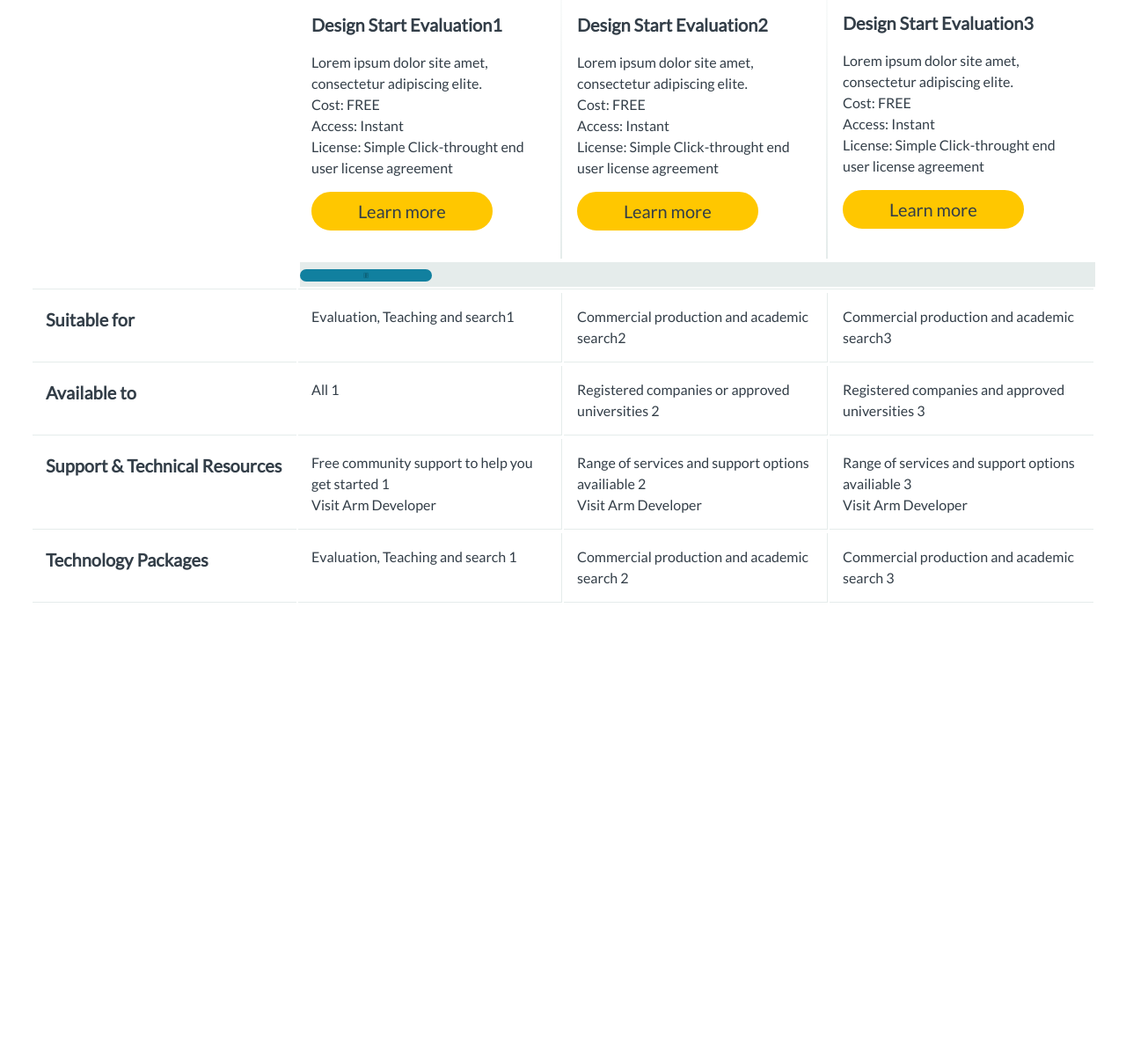
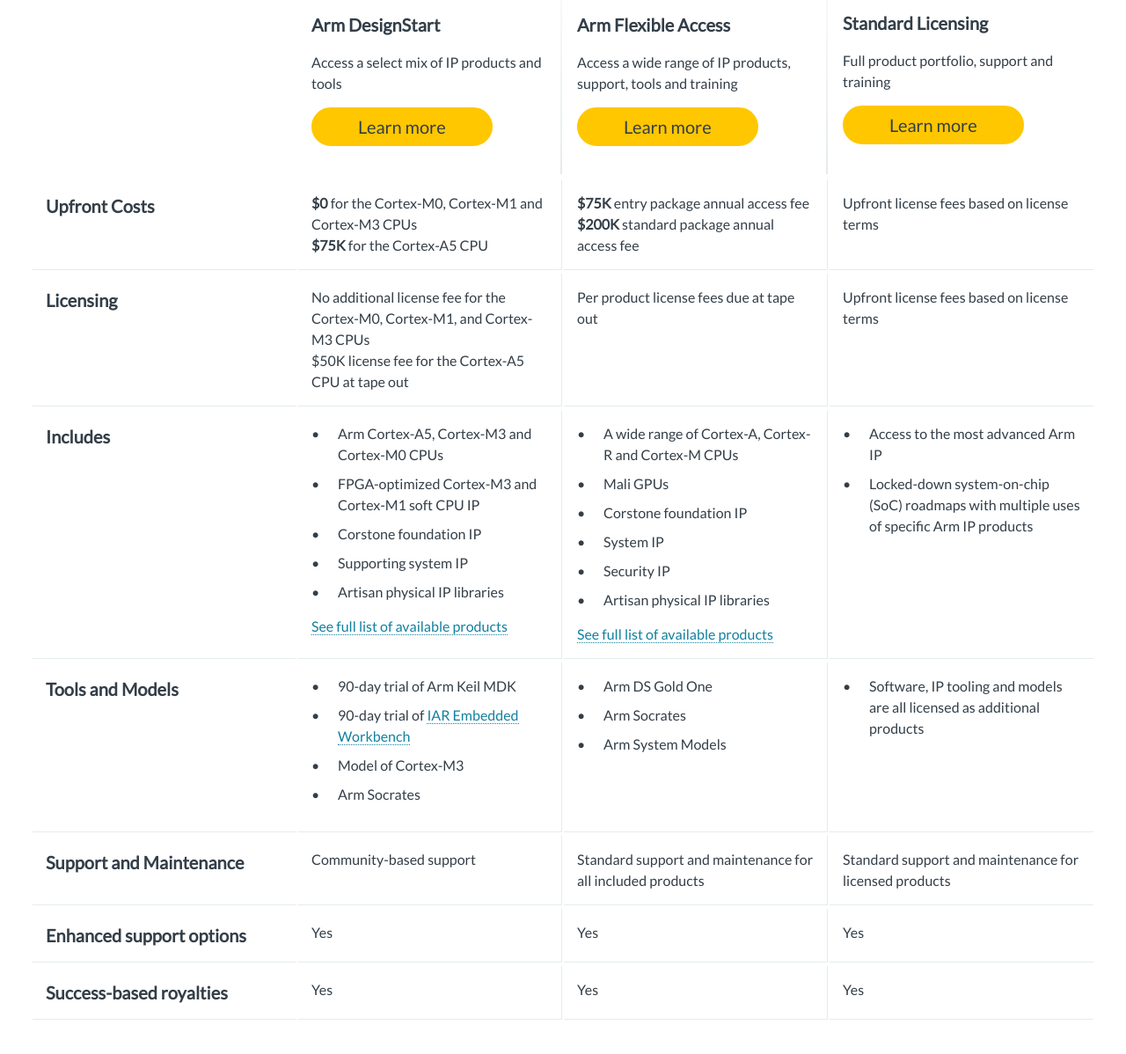
Before and after one commit to tonychen427/arm, a website: page DIGM-1072-Comparison-slider-table/src/index.html in a window 1280 px wide. Shown: the part 182-1380 px from the top of the page at 88% size. Drawn offline with nearby package versions, Linux system fonts and the light colour scheme; files that its build step writes are made by us from their sources; a small style sheet from the web is missing.

Commit message:
update comparison table

```diff
--- a/DIGM-1072-Comparison-slider-table/src/index.html
+++ b/DIGM-1072-Comparison-slider-table/src/index.html
@@ -22,114 +22,32 @@
                         <td class="c-comparison-slider-table__card" style="width: 33%;">
                             <div class="icon-text-btn-card">
                                 <div>
-                                    <img
-                                        src="https://community.arm.com/cfs-filesystemfile/__key/communityserver-components-sitefiles/Arm_5F00_icon_5F00_Developer_5F00_Community.svg"
-                                        width="100">
+                                    <img src="https://www.arm.com/-/media/global/Why%20Arm/how-arm-licensing-works/DesignStart_icon_light_blue.svg?revision=16104496-0c09-4190-8a5c-ea2b2e67b0eb&hash=55E0EAC91AEBCCAE74203A8346DF7853C4BC8B55&w=100&h=100&la=en" width="100">
                                 </div>
-                                <div class="c-comparison-slider-table__header-title">Design Start Evaluation1</div>
-                                <div>Lorem ipsum dolor site amet, consectetur adipiscing elite.</div>
-                                <div>
-                                    <span class="label">Cost:</span> FREE
-                                </div>
-                                <div>
-                                    <span class="label">Access:</span> Instant
-                                </div>
-                                <div>
-                                    <span class="label">License:</span> Simple Click-throught end user license agreement
-                                </div>
-                                <div>
-                                    <a href="" class="c-button c-button--cta" title="Download AI Survey Report">Learn more</a>
-                                </div>
+                                <div class="c-comparison-slider-table__header-title">Arm DesignStart</div>
+                                <div>Access a select mix of IP products and tools</div>
+                                <a href="" class="c-button c-button--cta" title="Download AI Survey Report">Learn more</a>
+                            </div>
                             </div>
                         </td>
                         <td class="c-comparison-slider-table__card" style="width: 33%;">
                             <div class="icon-text-btn-card">
                                 <div>
-                                    <img
-                                        src="https://community.arm.com/cfs-filesystemfile/__key/communityserver-components-sitefiles/Arm_5F00_icon_5F00_Developer_5F00_Community.svg"
-                                        width="100">
+                                    <img src="https://www.arm.com/-/media/global/Why Arm/how-arm-licensing-works/Flexible-access_packages_icon_orange.svg?revision=32d6c2f3-b304-4562-84ae-e6734193de16&w=121&hash=74C28BC5ECE870DC8A81E6B16B65ECC2495FFD42&h=100&la=en" width="100">
                                 </div>
-                                <div class="c-comparison-slider-table__header-title">Design Start Evaluation2</div>
-                                <div>Lorem ipsum dolor site amet, consectetur adipiscing elite.</div>
-                                <div>
-                                    <span class="label">Cost:</span> FREE
-                                </div>
-                                <div>
-                                    <span class="label">Access:</span> Instant
-                                </div>
-                                <div>
-                                    <span class="label">License:</span> Simple Click-throught end user license agreement
-                                </div>
-                                <div>
-                                    <a href="" class="c-button c-button--cta" title="Download AI Survey Report">Learn more</a>
-                                </div>
+                                <div class="c-comparison-slider-table__header-title">Arm Flexible Access</div>
+                                <div>Access a wide range of IP products, support, tools and training</div>
+                                <a href="" class="c-button c-button--cta" title="Download AI Survey Report">Learn more</a>
+                            </div>
                             </div>
                         </td>
                         <td class="c-comparison-slider-table__card no-border-on-last-cell" style="width: 33%;">
                             <div class="icon-text-btn-card">
                                 <div>
-                                    <img
-                                        src="https://community.arm.com/cfs-filesystemfile/__key/communityserver-components-sitefiles/Arm_5F00_icon_5F00_Developer_5F00_Community.svg"
-                                        width="100">
+                                    <img src="https://www.arm.com/-/media/global/Why Arm/how-arm-licensing-works/Licenses_icon_green.svg?revision=0ea776a8-5e17-4ecd-8b70-1c6c767ede18&w=82&hash=1C08AC66C323D62023C3C28D5539F5B4C32B80BD&h=100&la=en" width="100">
                                 </div>
-                                <div class="c-comparison-slider-table__header-title">Design Start Evaluation3</div>
-                                <div>Lorem ipsum dolor site amet, consectetur adipiscing elite.</div>
-                                <div>
-                                    <span class="label">Cost:</span> FREE
-                                </div>
-                                <div>
-                                    <span class="label">Access:</span> Instant
-                                </div>
-                                <div>
-                                    <span class="label">License:</span> Simple Click-throught end user license agreement
-                                </div>
-                                <div>
-                                    <a href="" class="c-button c-button--cta" title="Download AI Survey Report">Learn more</a>
-                                </div>
-                            </div>
-                        </td>
-                        <td class="c-comparison-slider-table__card is-hidden" style="width: 33%;">
-                            <div class="icon-text-btn-card">
-                                <div>
-                                    <img
-                                        alt="Developer blogs"
-                                        src="https://community.arm.com/cfs-filesystemfile/__key/communityserver-components-sitefiles/Arm_5F00_icon_5F00_Developer_5F00_Community.svg"
-                                        width="100">
-                                </div>
-                                <div class="c-comparison-slider-table__header-title">Design Start Evaluation4</div>
-                                <div>Lorem ipsum dolor site amet, consectetur adipiscing elite.</div>
-                                <div>
-                                    <span class="label">Cost:</span> FREE
-                                </div>
-                                <div>
-                                    <span class="label">Access:</span> Instant
-                                </div>
-                                <div>
-                                    <span class="label">License:</span> Simple Click-throught end user license agreement
-                                </div>
-                                <div>
-                                    <a href="" class="c-button c-button--cta" title="Download AI Survey Report">Learn more</a>
-                                </div>
-                            </div>
-                        </td>
-                        <td class="c-comparison-slider-table__card is-hidden" style="width: 33%;">
-                            <div class="icon-text-btn-card">
-                                <div>
-                                    <img
-                                        src="https://community.arm.com/cfs-filesystemfile/__key/communityserver-components-sitefiles/Arm_5F00_icon_5F00_Developer_5F00_Community.svg"
-                                        width="100">
-                                </div>
-                                <div class="c-comparison-slider-table__header-title">Design Start Evaluation5</div>
-                                <div>Lorem ipsum dolor site amet, consectetur adipiscing elite.</div>
-                                <div>
-                                    <span class="label">Cost:</span> FREE
-                                </div>
-                                <div>
-                                    <span class="label">Access:</span> Instant
-                                </div>
-                                <div>
-                                    <span class="label">License:</span> Simple Click-throught end user license agreement
-                                </div>
+                                <div class="c-comparison-slider-table__header-title">Standard Licensing</div>
+                                <div>Full product portfolio, support and training</div>
                                 <div>
                                     <a href="" class="c-button c-button--cta" title="Download AI Survey Report">Learn more</a>
                                 </div>
@@ -142,74 +60,153 @@
                     </tr>
                     <tr>
                         <td class="c-comparison-slider-table__mobile-separator-hidden"></td>
-                        <td class="c-comparison-slider-table__mobile-separator" colspan="3" >Suitable for</td>
+                        <td class="c-comparison-slider-table__mobile-separator" colspan="3">Upfront Costs</td>
                     </tr>
                     <tr>
-                        <td class="c-comparison-slider-table__group-title">Suitable for</td>
-                        <td style="width: 33%;">Evaluation, Teaching and search1</td>
-                        <td style="width: 33%;">Commercial production and academic search2</td>
-                        <td class="no-border-on-last-cell" style="width: 33%;">Commercial production and academic
-                            search3</td>
-                        <td class="is-hidden" style="width: 33%;">Teaching and research4</td>
-                        <td class="is-hidden" style="width: 33%;">Teaching and research5</td>
-                    </tr>
-                    <tr>
-                        <td class="c-comparison-slider-table__mobile-separator-hidden"></td>
-                        <td class="c-comparison-slider-table__mobile-separator" colspan="3" >Available to</td>
-                    </tr>
-                    <tr>
-                        <td class="c-comparison-slider-table__group-title">Available to</td class="c-comparison-slider-table__group-title">
-                        <td style="width: 33%;">All 1</td>
-                        <td style="width: 33%;">Registered companies or approved universities 2</td>
-                        <td class="no-border-on-last-cell" style="width: 33%;">Registered companies and approved universities 3</td>
-                        <td class="is-hidden" style="width: 33%;">Educators, researchers and students 4</td>
-                        <td class="is-hidden" style="width: 33%;">Teaching and research 5</td>
-                    </tr>
-                    <tr>
-                        <td class="c-comparison-slider-table__mobile-separator-hidden"></td>
-                        <td class="c-comparison-slider-table__mobile-separator" colspan="3" >Support &amp; Technical Resources</td>
-                    </tr>
-                    <tr>
-                        <td class="c-comparison-slider-table__group-title">Support &amp; Technical Resources</td class="c-comparison-slider-table__group-title">
+                        <td class="c-comparison-slider-table__group-title">Upfront Costs</td>
                         <td style="width: 33%;">
-                            Free community support to help you get started 1
-                            <div class="c-link">Visit Arm Developer</div>
+                            <b>$0</b> for the Cortex-M0, Cortex-M1 and Cortex-M3 CPUs <br>
+                            <b>$75K</b> for the Cortex-A5 CPU
                         </td>
                         <td style="width: 33%;">
-                            Range of services and support options availiable 2
-                            <div class="c-link">Visit Arm Developer</div>
+                            <b>$75K</b> entry package annual access fee <br>
+                            <b>$200K</b> standard package annual access fee
                         </td>
                         <td class="no-border-on-last-cell" style="width: 33%;">
-                            Range of services and support options availiable 3
-                            <div class="c-link">Visit Arm Developer</div>
-                        </td>
-                        <td class="is-hidden" style="width: 33%;">
-                            Range of services and support options availiable 4
-                            <div class="c-link">Visit Arm Developer</div>
-                        </td>
-                        <td class="is-hidden" style="width: 33%;">
-                            Range of services and support options availiable 5
-                            <div class="c-link">Visit Arm Developer</div>
+                            Upfront license fees based on license terms
                         </td>
                     </tr>
                     <tr>
                         <td class="c-comparison-slider-table__mobile-separator-hidden"></td>
-                        <td class="c-comparison-slider-table__mobile-separator" colspan="3" >Technology Packages</td>
+                        <td class="c-comparison-slider-table__mobile-separator" colspan="3">Licensing</td>
                     </tr>
                     <tr>
-                        <td class="c-comparison-slider-table__group-title">Technology Packages</td class="c-comparison-slider-table__group-title">
-                        <td style="width: 33%;">Evaluation, Teaching and search 1</td>
-                        <td style="width: 33%;">Commercial production and academic search 2</td>
-                        <td class="no-border-on-last-cell" style="width: 33%;">Commercial production and academic search 3</td>
-                        <td class="is-hidden" style="width: 33%;">Teaching and research 4</td>
-                        <td class="is-hidden" style="width: 33%;">Teaching and research 5</td>
+                        <td class="c-comparison-slider-table__group-title">Licensing</td>
+                        <td style="width: 33%;">
+                            No additional license fee for the Cortex-M0, Cortex-M1, and Cortex-M3 CPUs <br>
+                            $50K license fee for the Cortex-A5 CPU at tape out
+                        </td>
+                        <td style="width: 33%;">
+                            Per product license fees due at tape out
+                        </td>
+                        <td class="no-border-on-last-cell" style="width: 33%;">
+                            Upfront license fees based on license terms
+                        </td>
+                    </tr>
+                    <tr>
+                        <td class="c-comparison-slider-table__mobile-separator-hidden"></td>
+                        <td class="c-comparison-slider-table__mobile-separator" colspan="3">Includes</td>
+                    </tr>
+                    <tr>
+                        <td class="c-comparison-slider-table__group-title">Includes</td>
+                        <td style="width: 33%;">
+                            <ul>
+                                <li style="font-size:16px;font-family:Lato;color:#333e48;">Arm Cortex-A5, Cortex-M3 and Cortex-M0 CPUs</li>
+                                <li style="font-size:16px;font-family:Lato;color:#333e48;">FPGA-optimized Cortex-M3 and Cortex-M1 soft CPU IP</li>
+                                <li style="font-size:16px;font-family:Lato;color:#333e48;">Corstone foundation IP</li>
+                                <li style="font-size:16px;font-family:Lato;color:#333e48;">Supporting system IP</li>
+                                <li style="font-size:16px;font-family:Lato;color:#333e48;">Artisan physical IP libraries</li>
+                            </ul>
+                            <a href="/resources/designstart" title="See full list of available products">See full list of available products</a>
+                        </td>
+                        <td style="width: 33%;">
+                            <ul>
+                                <li style="font-size:16px;font-family:Lato;color:#333e48;">A wide range of  Cortex-A, Cortex-R and Cortex-M CPUs</li>
+                                <li style="font-size:16px;font-family:Lato;color:#333e48;">Mali GPUs</li>
+                                <li style="font-size:16px;font-family:Lato;color:#333e48;">Corstone foundation IP</li>
+                                <li style="font-size:16px;font-family:Lato;color:#333e48;">System IP</li>
+                                <li style="font-size:16px;font-family:Lato;color:#333e48;">Security IP</li>
+                                <li style="font-size:16px;font-family:Lato;color:#333e48;">Artisan physical IP libraries</li>
+                            </ul>
+                            <a href="/-/media/global/Why Arm/how-arm-licensing-works/Arm_Flexible_Access_Data_Sheet.pdf?revision=ab6e334d-c402-4277-aa96-d8da9a180466&amp;la=en&amp;hash=0006A43D4AFC5D292CCE82BE2D9C4EE3CB79E9CF" title="See full list of available products">See full list of available products</a>
+                        </td>
+                        <td class="no-border-on-last-cell" style="width: 33%;">
+                            <ul>
+                                <li style="font-size:16px;font-family:Lato;color:#333e48;">Access to the most advanced Arm IP</li>
+                                <li style="font-size:16px;font-family:Lato;color:#333e48;">Locked-down system-on-chip (SoC) roadmaps with multiple uses of specific Arm IP products</li>
+                            </ul>
+                        </td>
+                    </tr>
+                    <tr>
+                        <td class="c-comparison-slider-table__mobile-separator-hidden"></td>
+                        <td class="c-comparison-slider-table__mobile-separator" colspan="3">Tools and Models</td>
+                    </tr>
+                    <tr>
+                        <td class="c-comparison-slider-table__group-title">Tools and Models</td>
+                        <td style="width: 33%;">
+                            <ul>
+                                <li style="font-size:16px;font-family:Lato;color:#333e48;">90-day trial of Arm Keil MDK</li>
+                                <li style="font-size:16px;font-family:Lato;color:#333e48;">90-day trial of <a href="https://www.iar.com/designstart" target="_blank" title="IAR Embedded Workbench">IAR Embedded Workbench</a></li>
+                                <li style="font-size:16px;font-family:Lato;color:#333e48;">Model of Cortex-M3</li>
+                                <li style="font-size:16px;font-family:Lato;color:#333e48;">Arm Socrates</li>
+                            </ul>
+                        </td>
+                        <td style="width: 33%;">
+                            <ul>
+                                <li style="font-size:16px;font-family:Lato;color:#333e48;">Arm DS Gold One</li>
+                                <li style="font-size:16px;font-family:Lato;color:#333e48;">Arm Socrates</li>
+                                <li style="font-size:16px;font-family:Lato;color:#333e48;">Arm System Models</li>
+                            </ul>
+                        </td>
+                        <td class="no-border-on-last-cell" style="width: 33%;">
+                            <ul>
+                                <li style="font-size:16px;font-family:Lato;color:#333e48;">Software, IP tooling and models are all licensed as additional products</li>
+                            </ul>
+                        </td>
+                    </tr>
+                    <tr>
+                        <td class="c-comparison-slider-table__mobile-separator-hidden"></td>
+                        <td class="c-comparison-slider-table__mobile-separator" colspan="3">Support and Maintenance</td>
+                    </tr>
+                    <tr>
+                        <td class="c-comparison-slider-table__group-title">Support and Maintenance</td>
+                        <td style="width: 33%;">
+                            Community-based support
+                        </td>
+                        <td style="width: 33%;">
+                            Standard support and maintenance for all included products
+                        </td>
+                        <td class="no-border-on-last-cell" style="width: 33%;">
+                            Standard support and maintenance for licensed products
+                        </td>
+                    </tr>
+                    <tr>
+                        <td class="c-comparison-slider-table__mobile-separator-hidden"></td>
+                        <td class="c-comparison-slider-table__mobile-separator" colspan="3">Enhanced support options</td>
+                    </tr>
+                    <tr>
+                        <td class="c-comparison-slider-table__group-title">Enhanced support options</td>
+                        <td style="width: 33%;">
+                            Yes
+                        </td>
+                        <td style="width: 33%;">
+                            Yes
+                        </td>
+                        <td class="no-border-on-last-cell" style="width: 33%;">
+                            Yes
+                        </td>
+                    </tr>
+                    <tr>
+                        <td class="c-comparison-slider-table__mobile-separator-hidden"></td>
+                        <td class="c-comparison-slider-table__mobile-separator" colspan="3">Success-based royalties</td>
+                    </tr>
+                    <tr>
+                        <td class="c-comparison-slider-table__group-title">Success-based royalties</td>
+                        <td style="width: 33%;">
+                            Yes
+                        </td>
+                        <td style="width: 33%;">
+                            Yes
+                        </td>
+                        <td class="no-border-on-last-cell" style="width: 33%;">
+                            Yes
+                        </td>
                     </tr>
                 </tbody>
             </table>
         </div>
     </article>
-    <br><br><br><br><br><br><br><br><br><br><br><br><br><br><br><br><br><br><br>
-    <br>
+
     <script src="./static/Stickyfill.js"></script>
     <script src="./static/comparisonSliderTable.js" id="c-c90a40e7-fc69-49c3-860c-5d8e6f2a46b8"></script>
 </body>
--- a/DIGM-1072-Comparison-slider-table/src/style.scss
+++ b/DIGM-1072-Comparison-slider-table/src/style.scss
@@ -14,6 +14,8 @@
     top: 0;
     position: sticky;
     background-color: #fff;
+    z-index: 9;
+
     @media (max-width: 1024px) {
         top: 110px;
     }
@@ -387,6 +389,4 @@
     }
 }
 
-
-
 @include oCoreComponentsComparisonSliderTable;
--- a/DIGM-1072-Comparison-slider-table/static/comparisonSliderTable.js
+++ b/DIGM-1072-Comparison-slider-table/static/comparisonSliderTable.js
@@ -280,10 +280,15 @@
             }))
         },
         buildScrollBar: function () {
-            var numberOfScrollClick = this.numberTotalColumn - (this.maxNumberColumn - 1);
-            if (numberOfScrollClick === 1) return;
             var scrollbarEl = document.querySelector('.c-comparison-slider-table__scrollbar');
             var scrollbarNoBorder = document.querySelector('.c-comparison-slider-table__scrollbar__no-border');
+
+            var numberOfScrollClick = this.numberTotalColumn - (this.maxNumberColumn - 1);
+            if (numberOfScrollClick === 1) {
+                scrollbarEl.classList.add(CLASSNAME_IS_HIDDEN);
+                scrollbarNoBorder.classList.add(CLASSNAME_IS_HIDDEN);
+                return;
+            }
 
             var inputComparisonScrollBar = this.buildElement('input', {
                 id: 'comparisonTableScrollBar',
```
Also changed, not shown: DIGM-1072-Comparison-slider-table/static/style.css.
